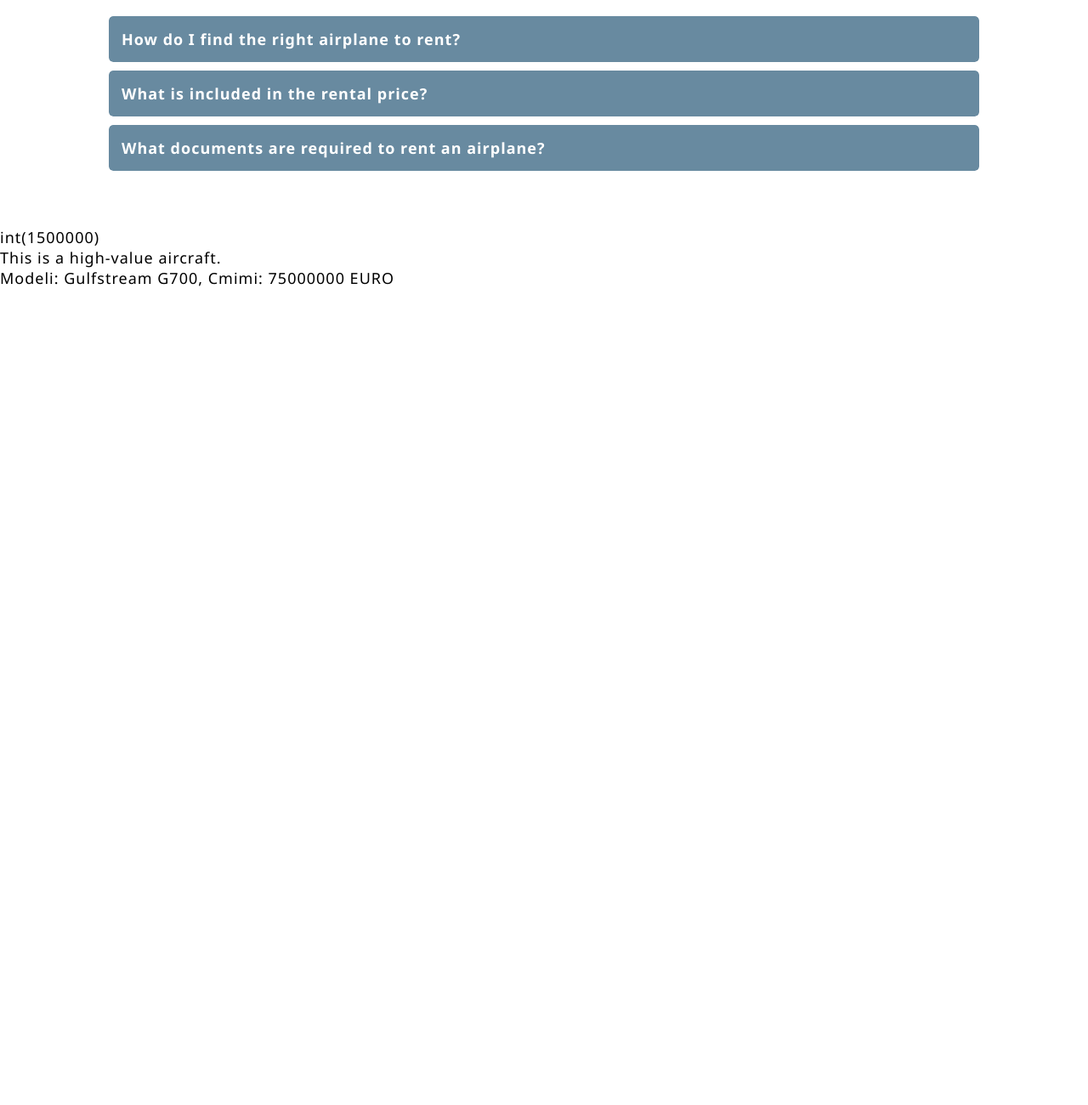
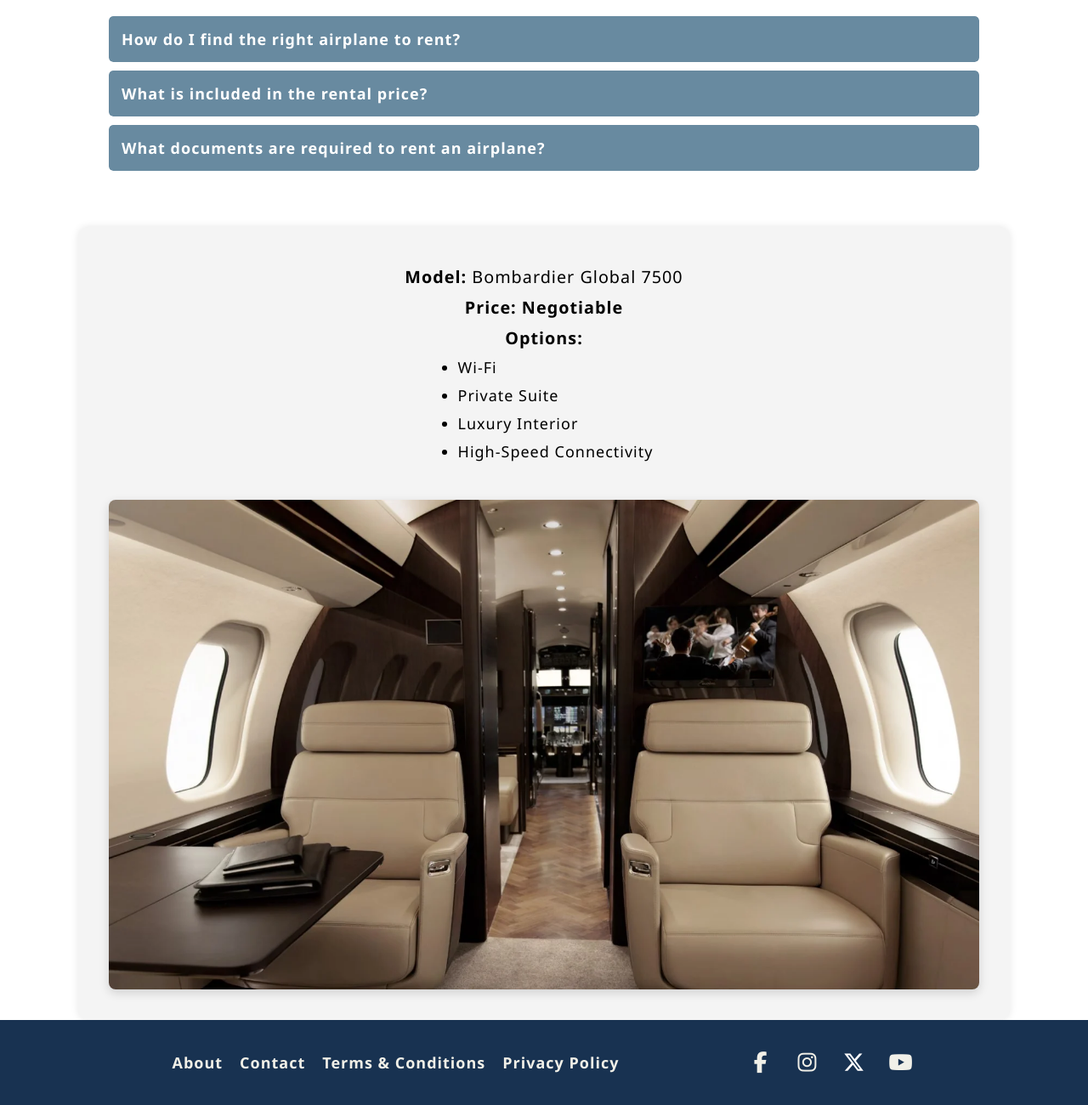
Before and after one commit to ArditBeqiraj/UEB25_GR27, a PHP site: page /about.php in a window 1280 px wide. Shown: the part 2798-4098 px from the top of the page at 85% size. Before the commit the page ends 3135 px from the top, so only its background shows below. Run offline with PHP 8.4, Linux system fonts and the light colour scheme; some web fonts are replaced.

Commit message:
Perdorimi i trashegimise

```diff
--- a/UEB24_GR24/about.php
+++ b/UEB24_GR24/about.php
@@ -201,7 +201,7 @@ $faqBuyers = [
 </div>
 
 
-<div id="footer"></div>
+<!-- <div id="footer"></div>
 
 <script type="text/javascript">
     $('#footer').load('footer/footer.html');
@@ -213,7 +213,7 @@ $faqBuyers = [
 
 <script type="text/javascript" src="js/about.js"></script>
 <script type="text/javascript" src="js/nav_footer.js"></script>
-<script type="text/javascript" src="js/popup.js"></script>
+<script type="text/javascript" src="js/popup.js"></script> -->
 
 <?php
 function showFaqs($faqArray)
@@ -226,23 +226,12 @@ function showFaqs($faqArray)
     }
 }
 
-$cmimi = 1500000;
-$interncaional = true;
-
-var_dump($cmimi);
-
-if ($cmimi > 1000000) {
-    echo "<p>This is a high-value aircraft.</p>";
-} else {
-    echo "<p>Affordable option!</p>";
-}
-
 ksort($faqBuyers);
 
 class Aeroplani
 {
     public $modeli;
-    private $cmimi;
+    protected $cmimi;
 
     function __construct($modeli, $cmimi)
     {
@@ -262,11 +251,78 @@ class Aeroplani
 }
 
 $jet = new Aeroplani("Gulfstream G700", 75000000);
-echo "<p>Modeli: {$jet->modeli}, Cmimi: {$jet->getCmimi()} EURO</p>";
+
+class AeroplaniLLuks extends Aeroplani
+{
+    public $opsionet;
+
+    function __construct($modeli, $cmimi, $opsionet = [])
+    {
+        parent::__construct($modeli, $cmimi);
+        $this->opsionet = $opsionet;
+    }
+
+    function displayInfo()
+{
+    echo "<div style='width: 80%; margin: 0 auto; text-align: center; padding: 2rem; background-color: #f4f4f4; border-radius: 12px; box-shadow: 0 0 10px rgba(0, 0, 0, 0.1);'>";
+
+    echo "<div style='margin-bottom: 2rem;'>";
+    echo "<p style='font-size: 1.1rem; margin: 0.5rem 0;'><strong>Model:</strong> $this->modeli</p>";
+    if ($this->cmimi < 10000000) {
+    echo "<p style='font-size: 1.1rem; margin: 0.5rem 0;'><strong>Price:</strong> {$this->getCmimi()} EURO</p>";
+    } else {
+    echo "<p style='font-size: 1.1rem; margin: 0.5rem 0;'><strong>Price: Negotiable</strong></p>";
+    }
+
+    if (!empty($this->opsionet)) {
+        echo "<p style='font-size: 1.1rem; margin: 0.5rem 0;'><strong>Options:</strong></p>";
+        echo "<ul style='list-style-type: disc; text-align: left; display: inline-block; padding-left: 1.5rem;'>";
+        foreach ($this->opsionet as $opsion) {
+            echo "<li style='margin-bottom: 0.5rem;'>$opsion</li>";
+        }
+        echo "</ul>";
+    }
+    echo "</div>";
+
+    echo "<div>";
+    echo "<img src='./img/about/bombardier.webp' alt='Luxury Jet' style='max-width: 100%; height: auto; border-radius: 8px; box-shadow: 0 4px 12px rgba(0, 0, 0, 0.15);'>";
+    echo "</div>";
+
+    echo "</div>";
+
+}
+
+}
+
+
+$jet = new Aeroplani("Gulfstream G700", 75000000);
+
+$Lluks = new AeroplaniLluks(
+    "Bombardier Global 7500",
+    72000000,
+    ["Wi-Fi", "Private Suite", "Luxury Interior", "High-Speed Connectivity"]
+);
+
+
+$Lluks->displayInfo();
 
 $customCSS = "css/about.css";
 require_once 'partials/header.php';
 ?>
+
+<div id="footer"></div>
+
+<script type="text/javascript">
+    $('#footer').load('footer/footer.html');
+</script>
+
+<script type="text/javascript">
+    $('#popup').load('member/popup.html');
+</script>
+
+<script type="text/javascript" src="js/about.js"></script>
+<script type="text/javascript" src="js/nav_footer.js"></script>
+<script type="text/javascript" src="js/popup.js"></script>
 </body>
 
 </html>
```
Also changed, not shown: UEB24_GR24/img/about/bombardier.webp (added).
